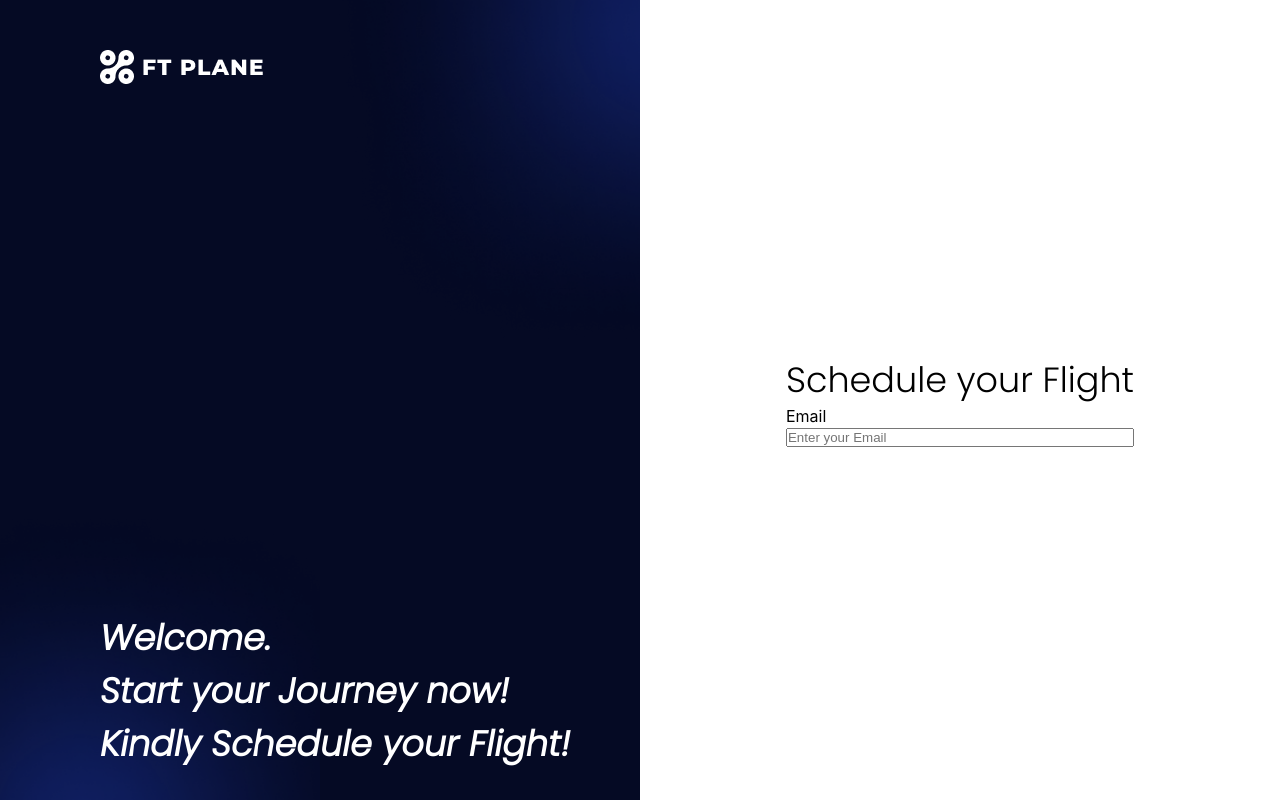
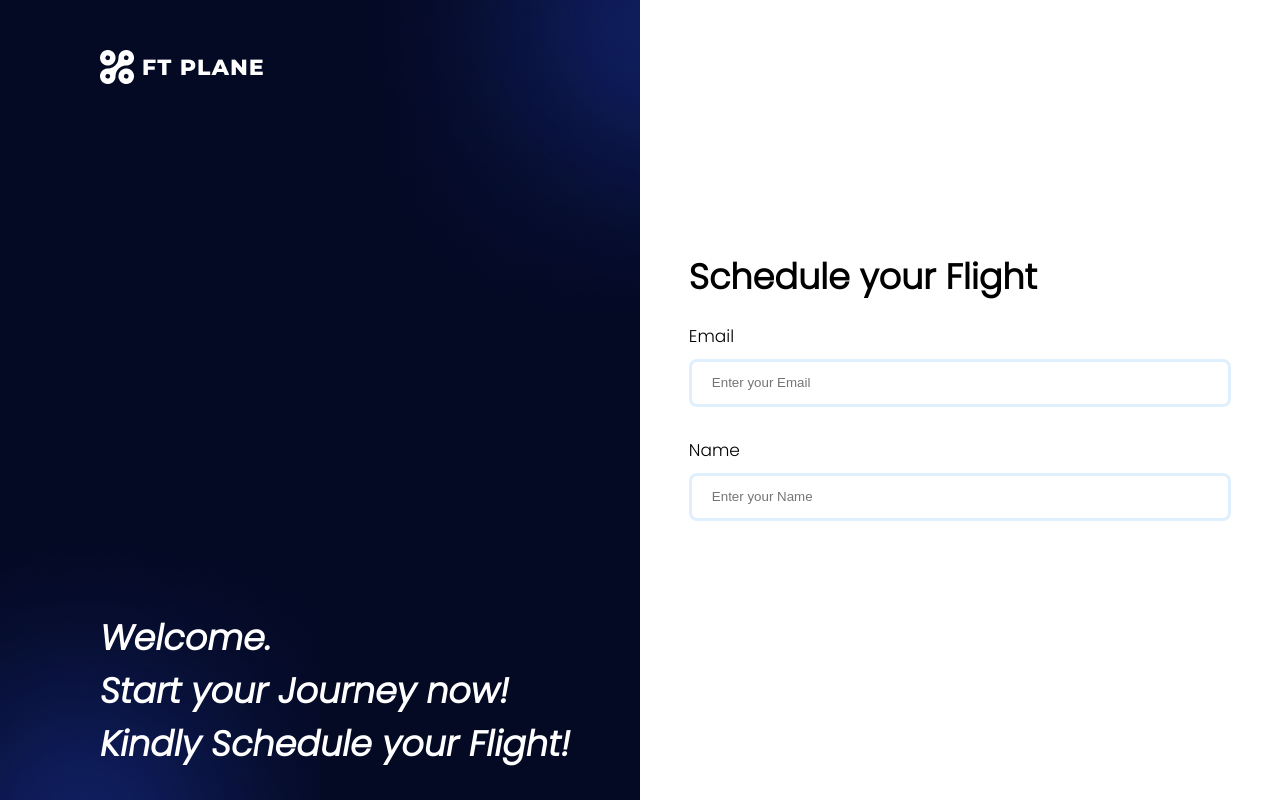
Before and after one commit to DevOlagboye/Aviation-Landpage, a React (Create React App) app: page /schedule in a window 1280 px wide. Built offline with nearby package versions, Linux system fonts and the light colour scheme; a web font is replaced by a local one.

Commit message:
Started working on the schedule Component

```diff
--- a/src/Components/Schedule/Schedule.css
+++ b/src/Components/Schedule/Schedule.css
@@ -38,6 +38,16 @@
     font-style: italic;
 }
 
+.schedule-info input {
+    width: 100%;
+    height: 48px;
+    margin-top: 10px;
+    margin-bottom: 30px;
+    border-radius: 8px;
+    border: 3px solid #e0effe;
+    padding: 0px 20px;
+}
+
 .schedule-form {
     margin-top: 10%;
     margin: auto;
@@ -46,9 +56,16 @@
 .schedule-flight-text {
     font-family: "Poppins", sans-serif;
     font-size: 35px;
-    font-weight: 400;
+    font-weight: 700;
+    margin-bottom: 20px;
 }
 
-.schedule-info input {
-    width: 100%;
+.input-label {
+    font-family: "Poppins", sans-serif;
+    margin-top: 20px;
+    font-size: 17px;
 }
+
+.email-input::placeholder {
+    font-family: "Poppins", sans-serif;
+}
--- a/src/Components/Schedule/Schedule.jsx
+++ b/src/Components/Schedule/Schedule.jsx
@@ -24,8 +24,14 @@ const Schedule = () => {
       <div className="schedule-form">
         <h5 className="schedule-flight-text">Schedule your Flight</h5>
         <form action="" className="schedule-info">
-          <label for="email">Email</label>
+          <label for="email" className="input-label">
+            Email
+          </label>
           <input type="email" placeholder="Enter your Email" id="email" />
+          <label for="name" className="input-label">
+            Name
+          </label>
+          <input type="text" placeholder="Enter your Name" id="name" />
         </form>
       </div>
     </div>
```
